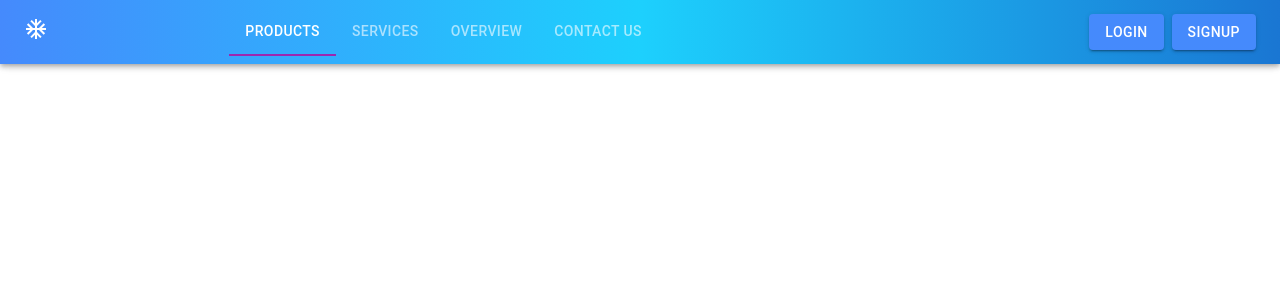
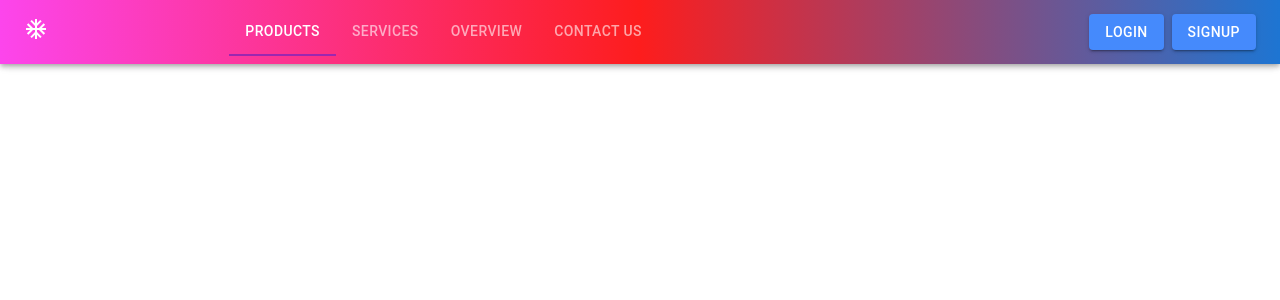
Before and after one commit to Sahar11/social_dashboard, a React (Create React App) app in the folder social_dashboard/: page / in a window 1280 px wide. Shown: the top 300 px of the page. Built offline with nearby package versions, Linux system fonts and the light colour scheme.

Commit message:
change navbar color

```diff
--- a/social_dashboard/src/components/DrawerComp.js
+++ b/social_dashboard/src/components/DrawerComp.js
@@ -7,7 +7,7 @@ const DrawerComp = ({links}) => {
   return (
     <>
     <Drawer PaperProps={{
-      sx:{backgroundColor: 'rgba(29,208,253,1)'}
+      sx:{backgroundColor: 'rgba(29,199,253,1)'}
     }} open={open} onClose={()=> setOpen(false)}>
       <List>
        {links.map((link, index) => (
--- a/social_dashboard/src/components/Navbar.js
+++ b/social_dashboard/src/components/Navbar.js
@@ -16,7 +16,7 @@ const Navbar = ({ links }) => {
   const [value, setValue] = useState(0);
   return (
     <>
-      <AppBar sx={{ backgroundImage: "linear-gradient(90deg, rgba(69,138,252,1) 0%, rgba(29,208,253,1) 50%, rgba(69,138,252,0.01826886432926833) 100%);" }}>
+      <AppBar sx={{ backgroundImage: "linear-gradient(90deg, rgba(252,69,236,1) 0%, rgba(253,29,29,1) 50%, rgba(252,69,236,0.01826886432926833) 100%);" }}>
         <Toolbar>
 
           {isMatch ? <><Typography>
```
Also changed, not shown: social_dashboard/src/components/table.js (added, +9 -0 lines).
